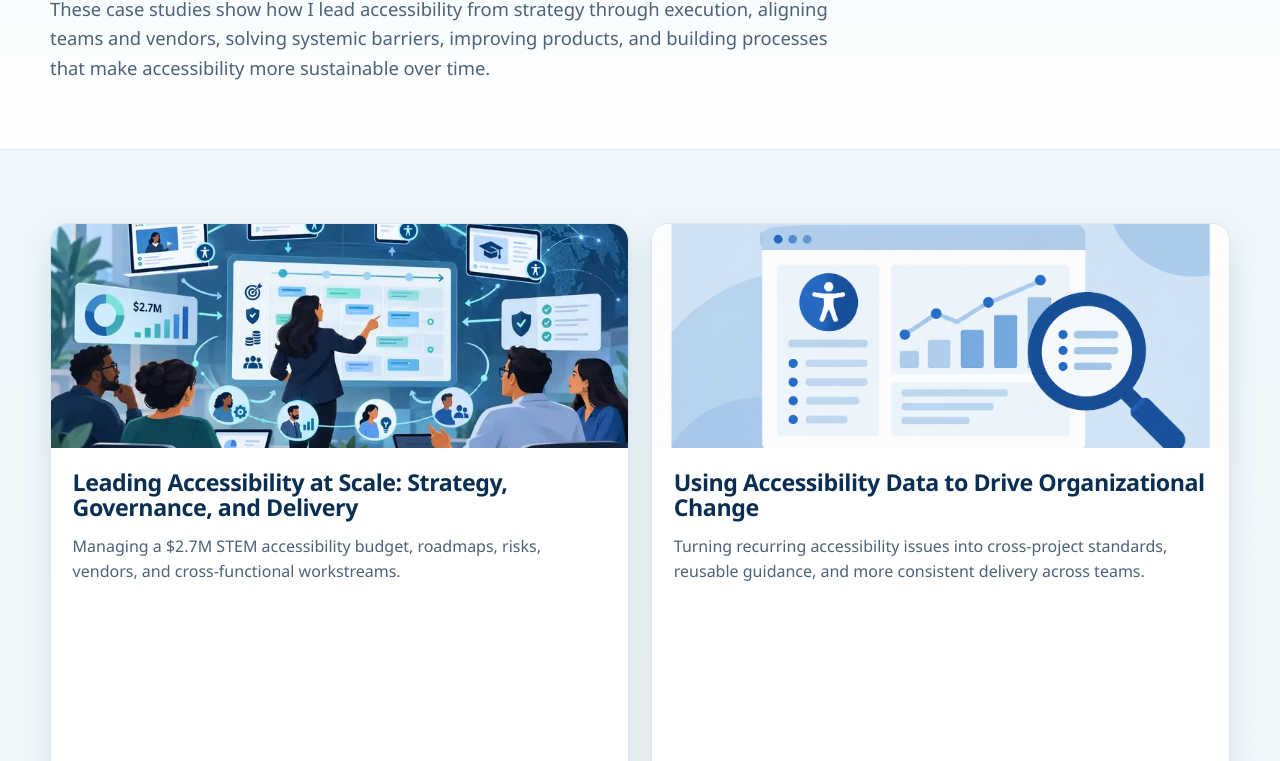
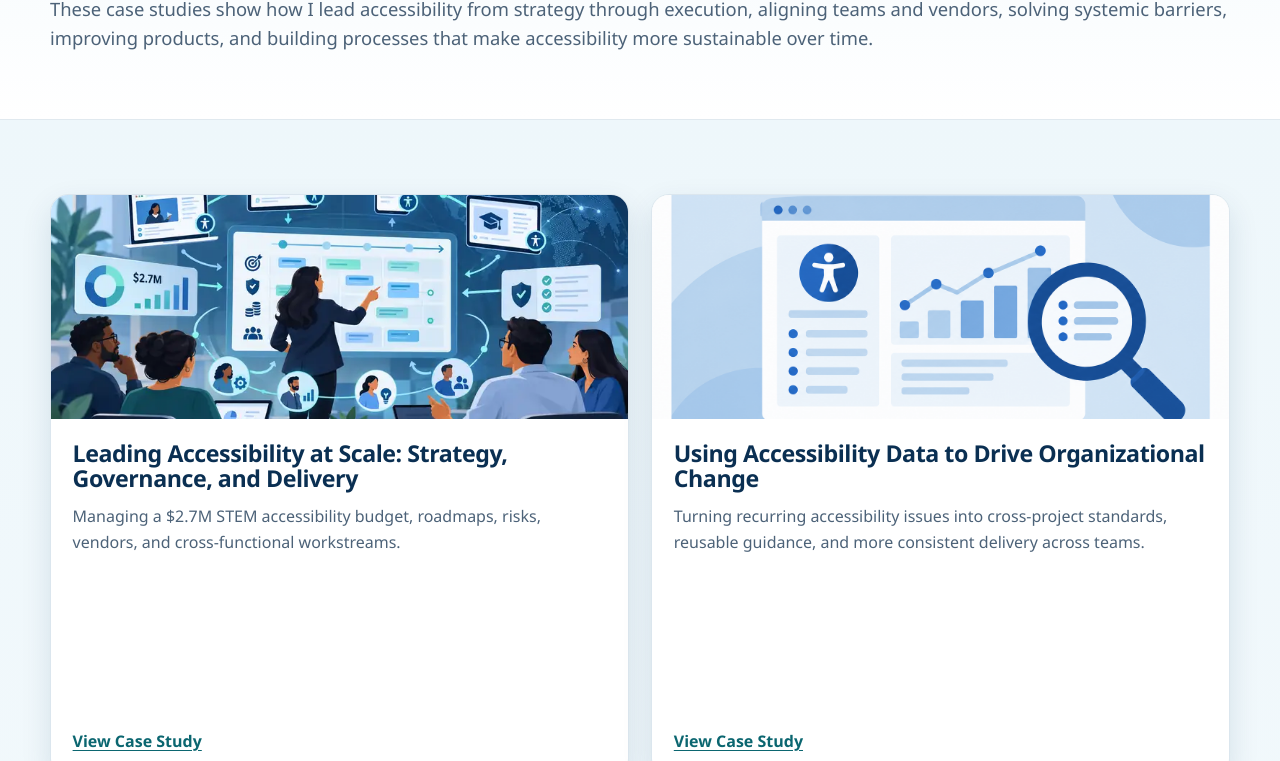
Before and after one commit to annmariedittell/annmariedittell.github.io, a website: page case-studies/index.html in a window 1280 px wide. Shown: the part 339-1100 px from the top of the page. Drawn offline with Linux system fonts and the light colour scheme.

Commit message:
Allow full-width case studies hero text

```diff
--- a/styles.css
+++ b/styles.css
@@ -430,6 +430,7 @@ button, a { touch-action: manipulation; }
 }
 .page-hero h1 { margin: .2rem 0 1rem; color: var(--navy-950); font-size: clamp(2.4rem, 5vw, 4.3rem); line-height: 1; letter-spacing: -.03em; }
 .page-hero p { max-width: 780px; color: var(--muted); font-size: 1.15rem; }
+.page-hero .page-hero-wide-text { max-width: none; }
 .content-narrow { width: min(calc(100% - 2rem), 820px); margin-inline: auto; }
 .prose { padding-block: 3.2rem 4.8rem; }
 .prose h2 { margin-top: 2.6rem; color: var(--navy-950); font-size: 1.8rem; line-height: 1.2; }
```
